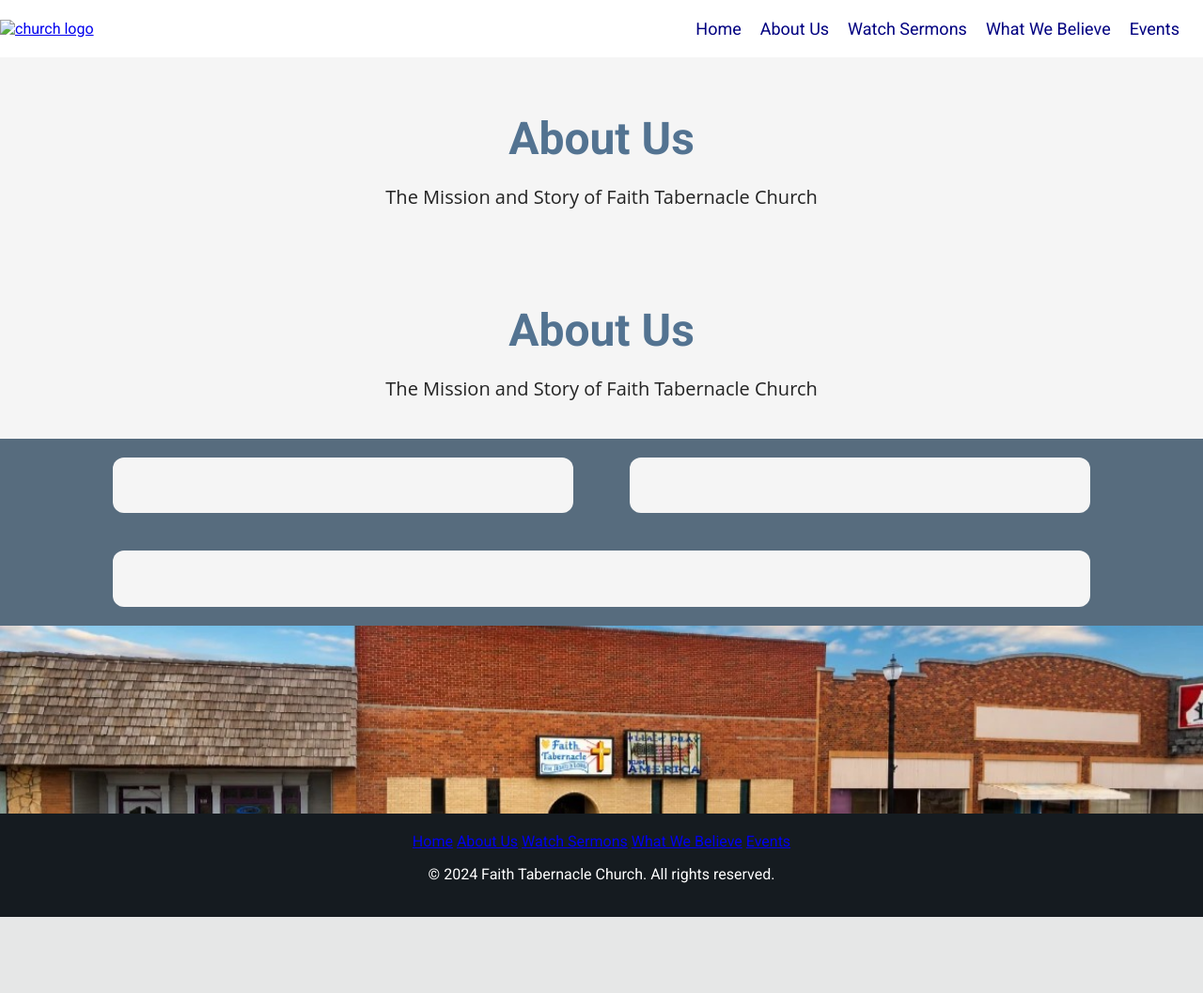
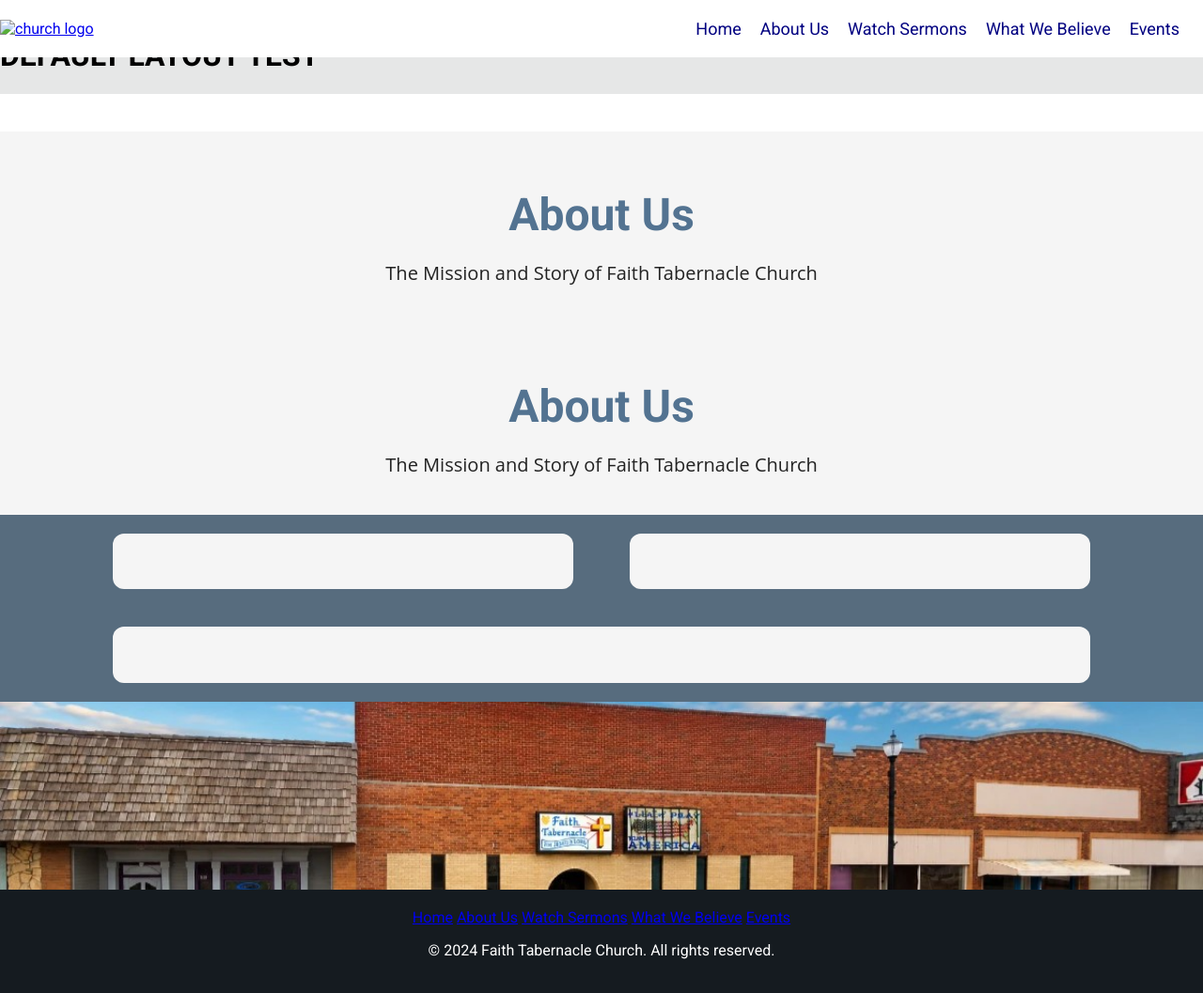
Before and after one commit to nwmdesign/faithtabliberal, a Jekyll site: the page built from about.md, in a window 1280 px wide. Shown: the whole page at 94% size. Built offline with Jekyll 4.4.1, drawn with Linux system fonts in a browser that asks for light colours; before the commit the page ends 976 px from its top, so only the background shows below that.

Commit message:
Update default.html

```diff
--- a/_layouts/default.html
+++ b/_layouts/default.html
@@ -10,6 +10,7 @@
     <link rel="stylesheet" href="https://cdnjs.cloudflare.com/ajax/libs/font-awesome/6.5.2/css/all.min.css">
 </head>
 <body>
+    <h1>DEFAULT LAYOUT TEST</h1>
     {% include nav.html %}
     {{ content }}
 
```
